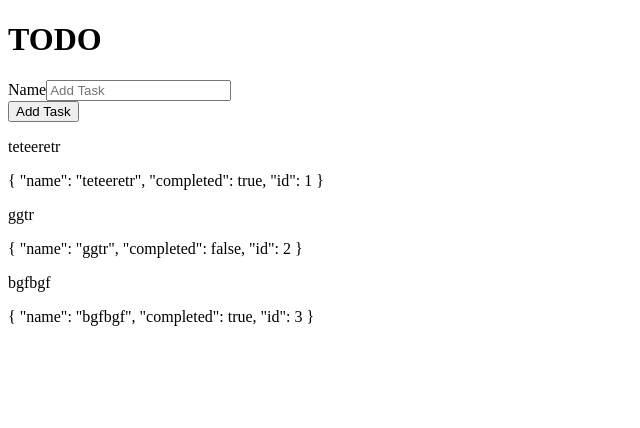
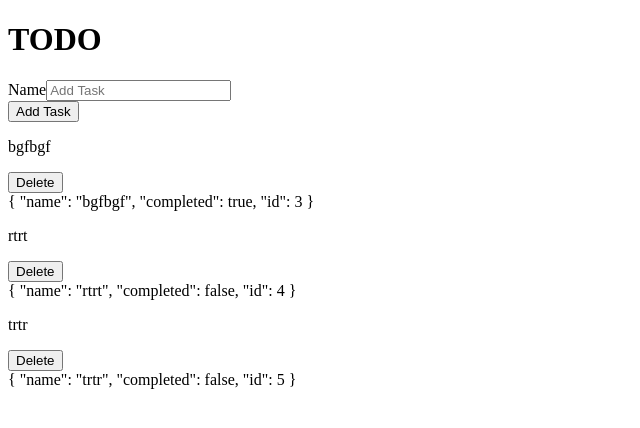
Before and after one commit to EalsyCoD/Angular, an Angular app: page / in a window 1280 px wide. Shown: the top 428 px of the page, without its empty margins (0-640 px from the left). Built offline with nearby package versions, Linux system fonts and the light colour scheme; data requests are answered from the project's data file.

Commit message:
added delete task

```diff
--- a/db.json
+++ b/db.json
@@ -1,19 +1,19 @@
 {
   "tasks": [
-    {
-      "name": "teteeretr",
-      "completed": true,
-      "id": 1
-    },
-    {
-      "name": "ggtr",
-      "completed": false,
-      "id": 2
-    },
     {
       "name": "bgfbgf",
       "completed": true,
       "id": 3
+    },
+    {
+      "name": "rtrt",
+      "completed": false,
+      "id": 4
+    },
+    {
+      "name": "trtr",
+      "completed": false,
+      "id": 5
     }
   ]
 }
--- a/src/app/app.component.ts
+++ b/src/app/app.component.ts
@@ -1,6 +1,4 @@
 import { Component } from '@angular/core';
-
-import { ITodo } from './models/product';
 
 @Component({
   selector: 'app-root',
--- a/src/app/app.module.ts
+++ b/src/app/app.module.ts
@@ -7,6 +7,7 @@ import { AppComponent } from './app.component';
 import { HeaderComponent } from './components/header/header.component';
 import { TodoListComponent } from './components/todo-list/todo-list.component';
 import { TodoAddComponent } from './components/todo-add/todo-add.component';
+import { ButtonComponent } from './components/button/button.component';
 
 @NgModule({
   imports: [BrowserModule, HttpClientModule, ReactiveFormsModule, FormsModule],
@@ -15,6 +16,7 @@ import { TodoAddComponent } from './components/todo-add/todo-add.component';
     HeaderComponent,
     TodoListComponent,
     TodoAddComponent,
+    ButtonComponent,
   ],
   bootstrap: [AppComponent],
 })
--- /dev/null
+++ b/src/app/components/button/button.component.html
@@ -0,0 +1 @@
+<button type="submit" (click)="onClick()">{{ name }}</button>
--- /dev/null
+++ b/src/app/components/button/button.component.ts
@@ -0,0 +1,18 @@
+import { Component, EventEmitter, Input, OnInit, Output } from '@angular/core';
+
+@Component({
+  selector: 'app-button',
+  templateUrl: './button.component.html',
+  styleUrls: ['./button.component.scss'],
+})
+export class ButtonComponent implements OnInit {
+  @Input() name?: string;
+  @Output() btnClick = new EventEmitter();
+  constructor() {}
+
+  ngOnInit(): void {}
+
+  onClick() {
+    this.btnClick.emit();
+  }
+}
--- a/src/app/components/service/todo.service.ts
+++ b/src/app/components/service/todo.service.ts
@@ -2,7 +2,7 @@ import { HttpClient, HttpHeaders } from '@angular/common/http';
 import { Injectable } from '@angular/core';
 import { Observable } from 'rxjs';
 
-import { ITodo } from 'src/app/models/product';
+import { ITodo } from 'src/app/models/todo';
 
 const httpOptions = {
   headers: new HttpHeaders({
@@ -25,4 +25,8 @@ export class TaskService {
   addTask(task: ITodo): Observable<ITodo> {
     return this.http.post<ITodo>(this.apiUrl, task, httpOptions);
   }
+  delTask(task: ITodo): Observable<ITodo> {
+    const url = `${this.apiUrl}/${task.id}`;
+    return this.http.delete<ITodo>(url, httpOptions);
+  }
 }
--- a/src/app/components/todo-add/todo-add.component.ts
+++ b/src/app/components/todo-add/todo-add.component.ts
@@ -1,6 +1,6 @@
 import { Component, EventEmitter, OnInit, Output } from '@angular/core';
 
-import { ITodo } from 'src/app/models/product';
+import { ITodo } from 'src/app/models/todo';
 
 @Component({
   selector: 'app-todo-add',
--- a/src/app/components/todo-list/todo-list.component.html
+++ b/src/app/components/todo-list/todo-list.component.html
@@ -3,5 +3,6 @@
     <p>
         {{todo.name}}
     </p>
+    <button (click)="onDelete(todo)">Delete</button>
     <div>{{todo | json}}</div>
 </div>
--- a/src/app/components/todo-list/todo-list.component.ts
+++ b/src/app/components/todo-list/todo-list.component.ts
@@ -1,5 +1,5 @@
-import { Component, OnInit } from '@angular/core';
-import { ITodo } from 'src/app/models/product';
+import { Component, EventEmitter, OnInit, Output } from '@angular/core';
+import { ITodo } from 'src/app/models/todo';
 
 import { TaskService } from '../service/todo.service';
 
@@ -10,6 +10,7 @@ import { TaskService } from '../service/todo.service';
 })
 export class TodoListComponent implements OnInit {
   todo: ITodo[] = [];
+  @Output() onDeleteTask: EventEmitter<ITodo> = new EventEmitter();
 
   constructor(private todoService: TaskService) {}
   ngOnInit(): void {
@@ -19,4 +20,11 @@ export class TodoListComponent implements OnInit {
   addTask(task: ITodo) {
     this.todoService.addTask(task).subscribe((task) => this.todo.push(task));
   }
+  onDelete(task: ITodo) {
+    this.todoService
+      .delTask(task)
+      .subscribe(
+        () => (this.todo = this.todo.filter((item) => task.id !== item.id))
+      );
+  }
 }
```
Also changed, not shown: src/app/components/button/button.component.scss (added), 1 other file (tests, documents, lock files or other folders).
